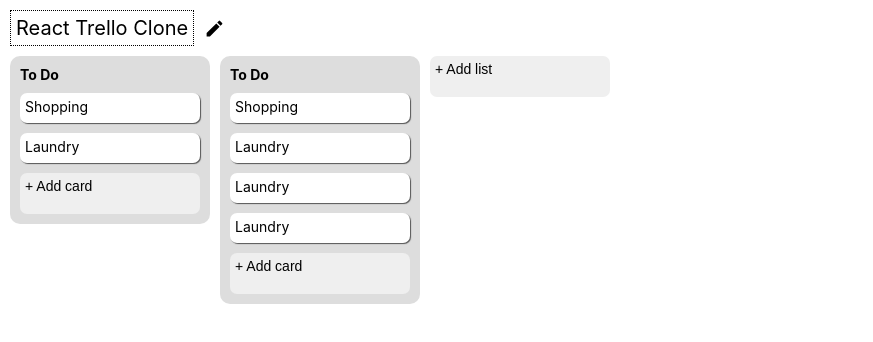
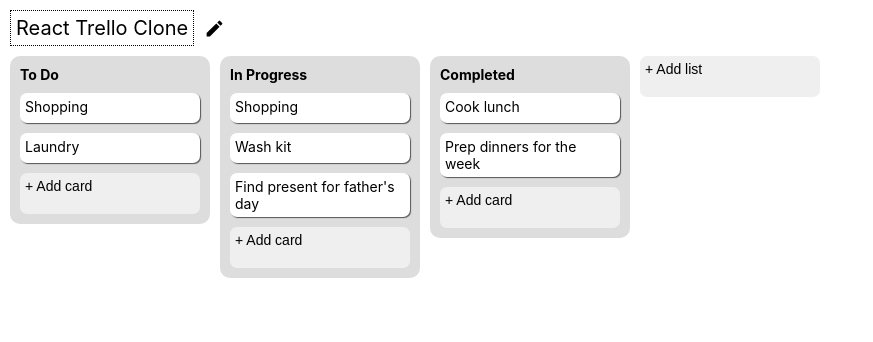
Before and after one commit to WillHoward95/react-trello-clone-2, a React (Create React App) app: page / in a window 1280 px wide. Shown: the top 342 px of the page, without its empty margins (0-873 px from the left). Built offline with nearby package versions, Linux system fonts and the light colour scheme.

Commit message:
added modals for each card, which allow you to edit them

```diff
--- a/src/App.css
+++ b/src/App.css
@@ -24,7 +24,7 @@
   margin: 10px 0;
   border-radius: 7px;
   padding: 5px;
-  height: 30px;
+  min-height: 30px;
   box-shadow: 1px 1px 1px #555;
 }
 
@@ -96,6 +96,5 @@
   overflow: hidden;
   outline: none;
   border: 1px solid black;
-
   padding: 5px;
 }
--- a/src/components/TrelloCard.jsx
+++ b/src/components/TrelloCard.jsx
@@ -1,11 +1,47 @@
 import { Draggable } from "react-beautiful-dnd";
+import Box from "@mui/material/Box";
+import Modal from "@mui/material/Modal";
+import { useState } from "react";
+import Textarea from "react-textarea-autosize";
+import {
+  selectNewCardText,
+  setNewCardText,
+  setNewCardInput,
+  editCardText,
+} from "../features/TrelloBoard/trelloBoardSlice";
+import { useDispatch, useSelector } from "react-redux";
 
-const TrelloCard = ({ text, cardId, index }) => {
+const style = {
+  position: "absolute",
+  top: "50%",
+  left: "50%",
+  transform: "translate(-50%, -50%)",
+  width: 400,
+  bgcolor: "background.paper",
+  border: "2px solid #000",
+  boxShadow: 24,
+  p: 4,
+};
+
+const TrelloCard = ({ text, cardId, index, listId }) => {
+  const dispatch = useDispatch();
+  const [open, setOpen] = useState(false);
+  const handleOpen = () => {
+    setOpen(true);
+  };
+  const newText = useSelector(selectNewCardText);
+  const handleClose = () => {
+    setOpen(false);
+    dispatch(editCardText({ text: newText, listId: listId, cardId: cardId }));
+  };
+
   return (
+    <>
       <Draggable draggableId={String(cardId)} index={index}>
         {(provided) => {
           return (
             <div
+              onClick={handleOpen}
               ref={provided.innerRef}
               {...provided.draggableProps}
               {...provided.dragHandleProps}
@@ -17,6 +53,33 @@
           );
         }}
       </Draggable>
+      <div>
+        <Modal
+          open={open}
+          onClose={handleClose}
+          aria-labelledby="modal-modal-title"
+          aria-describedby="modal-modal-description"
+        >
+          <Box sx={style}>
+            <h2>Enter text:</h2>
+            <Textarea
+              id="modal-modal-title"
+              variant="h6"
+              component="h2"
+              autoFocus
+              defaultValue={text}
+              onInput={(e) => {
+                dispatch(setNewCardInput(e.target.value));
+              }}
+            >
+              {/* {text} */}
+            </Textarea>
+            <h2>Add Comments:</h2>
+            <Textarea id="modal-modal-description" sx={{ mt: 2 }}></Textarea>
+          </Box>
+        </Modal>
+      </div>
+    </>
   );
 };
 
--- a/src/components/TrelloList.jsx
+++ b/src/components/TrelloList.jsx
@@ -28,6 +28,7 @@
                           text={cardItem.text}
                           key={cardItem.cardId}
                           index={index}
+                          listId={listId}
                         />
                       );
                     })}
--- a/src/features/TrelloBoard/trelloBoardSlice.js
+++ b/src/features/TrelloBoard/trelloBoardSlice.js
@@ -17,7 +17,6 @@
     },
     setNewCardText: (state, action) => {
       if (action.payload.text) {
-        console.log(action.payload);
         const list = state.board.find((element) => {
           return Number(action.payload.listId) === element.listId;
         });
@@ -93,6 +92,21 @@
     setBoardTitle: (state, action) => {
       state.boardTitle = action.payload;
     },
+    editCardText: (state, action) => {
+      if (action.payload.text || action.payload.comment) {
+        const list = state.board.find((element) => {
+          return Number(action.payload.listId) === element.listId;
+        });
+
+        const indexOf = list.cards.findIndex((item) => {
+          return item.cardId === action.payload.cardId;
+        });
+
+        list.cards[indexOf].text = action.payload.text;
+
+        list.cards[(indexOf.comment = action.payload.comment)];
+      }
+    },
   },
 });
 
@@ -106,6 +120,7 @@
   sort,
   setBoardTitleBoolean,
   setBoardTitle,
+  editCardText,
 } = trelloBoardSlice.actions;
 
 export const selectLists = (state) => state.trelloBoard.board;
--- a/src/initialState.js
+++ b/src/initialState.js
@@ -9,34 +9,44 @@
       listId: 0,
       cards: [
         {
-          cardId: 2,
+          cardId: 3,
           text: "Shopping",
         },
         {
-          cardId: 3,
+          cardId: 4,
           text: "Laundry",
         },
       ],
     },
     {
-      listTitle: "To Do",
+      listTitle: "In Progress",
       listId: 1,
       cards: [
         {
-          cardId: 4,
+          cardId: 5,
           text: "Shopping",
         },
         {
-          cardId: 5,
-          text: "Laundry",
-        },
-        {
           cardId: 6,
-          text: "Laundry",
+          text: "Wash kit",
         },
         {
           cardId: 7,
-          text: "Laundry",
+          text: "Find present for father's day",
+        },
+      ],
+    },
+    {
+      listTitle: "Completed",
+      listId: 2,
+      cards: [
+        {
+          cardId: 8,
+          text: "Cook lunch",
+        },
+        {
+          cardId: 9,
+          text: "Prep dinners for the week",
         },
       ],
     },
```
Lines whose indentation alone changed are shown as unchanged.
